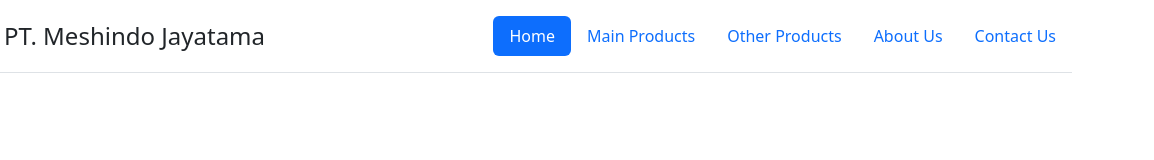
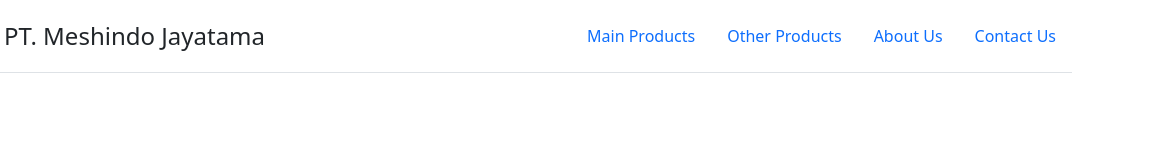
Before and after one commit to meshindojayatama/meshindojayatama.github.io, a plain HTML site: page index.html in a window 1280 px wide. Shown: the full height of the page, 126-1280 px from the left. Drawn offline with nearby package versions, Linux system fonts and the light colour scheme.

Commit message:
Update index.html
remove Li home

```diff
--- a/index.html
+++ b/index.html
@@ -15,7 +15,6 @@
       </a>
 
       <ul class="nav nav-pills">
-        <li class="nav-item"><a href="#" class="nav-link active" aria-current="page">Home</a></li>
         <li class="nav-item"><a href="#" class="nav-link">Main Products</a></li>
         <li class="nav-item"><a href="#" class="nav-link">Other Products</a></li>
         <li class="nav-item"><a href="#" class="nav-link">About Us</a></li>
```
